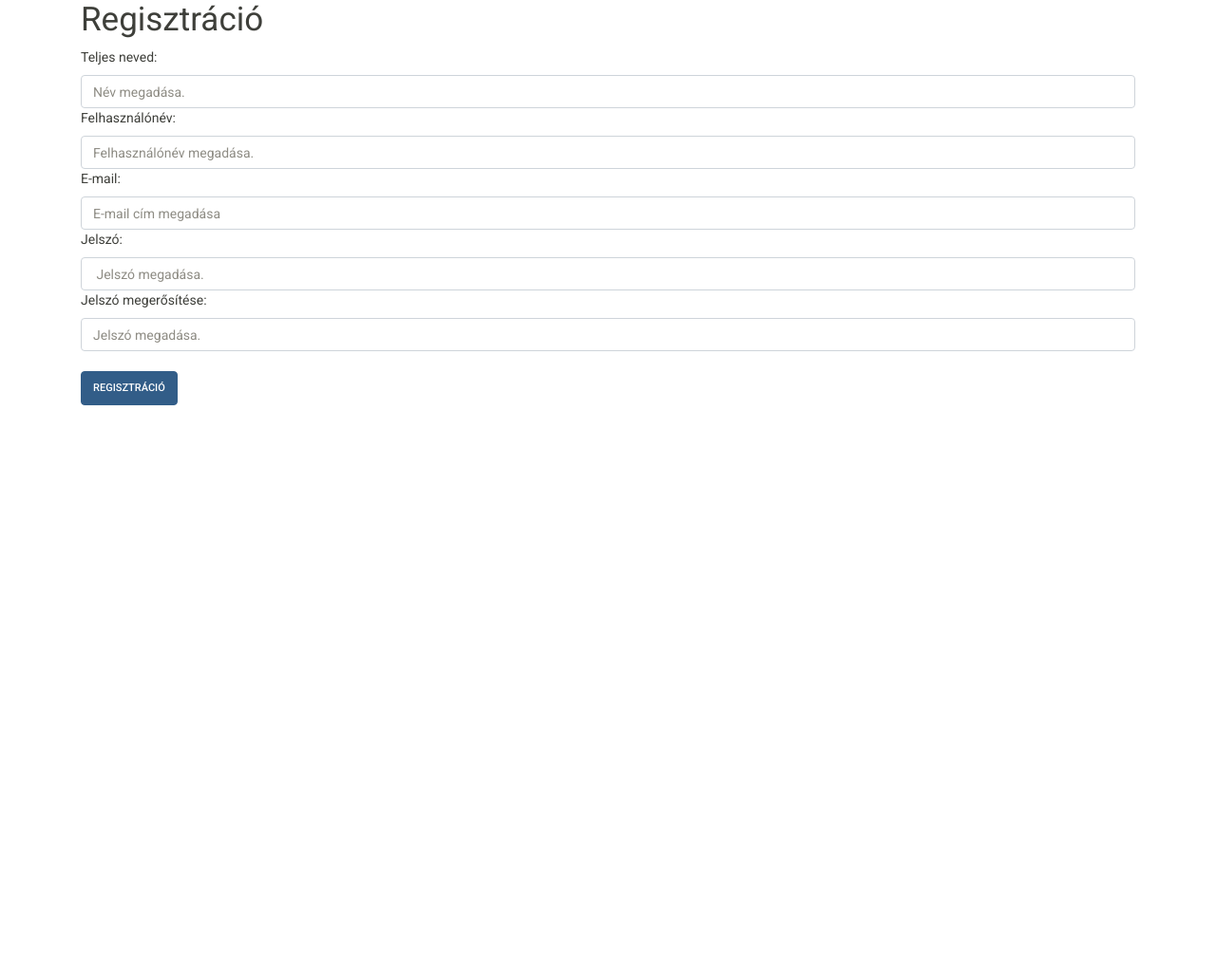
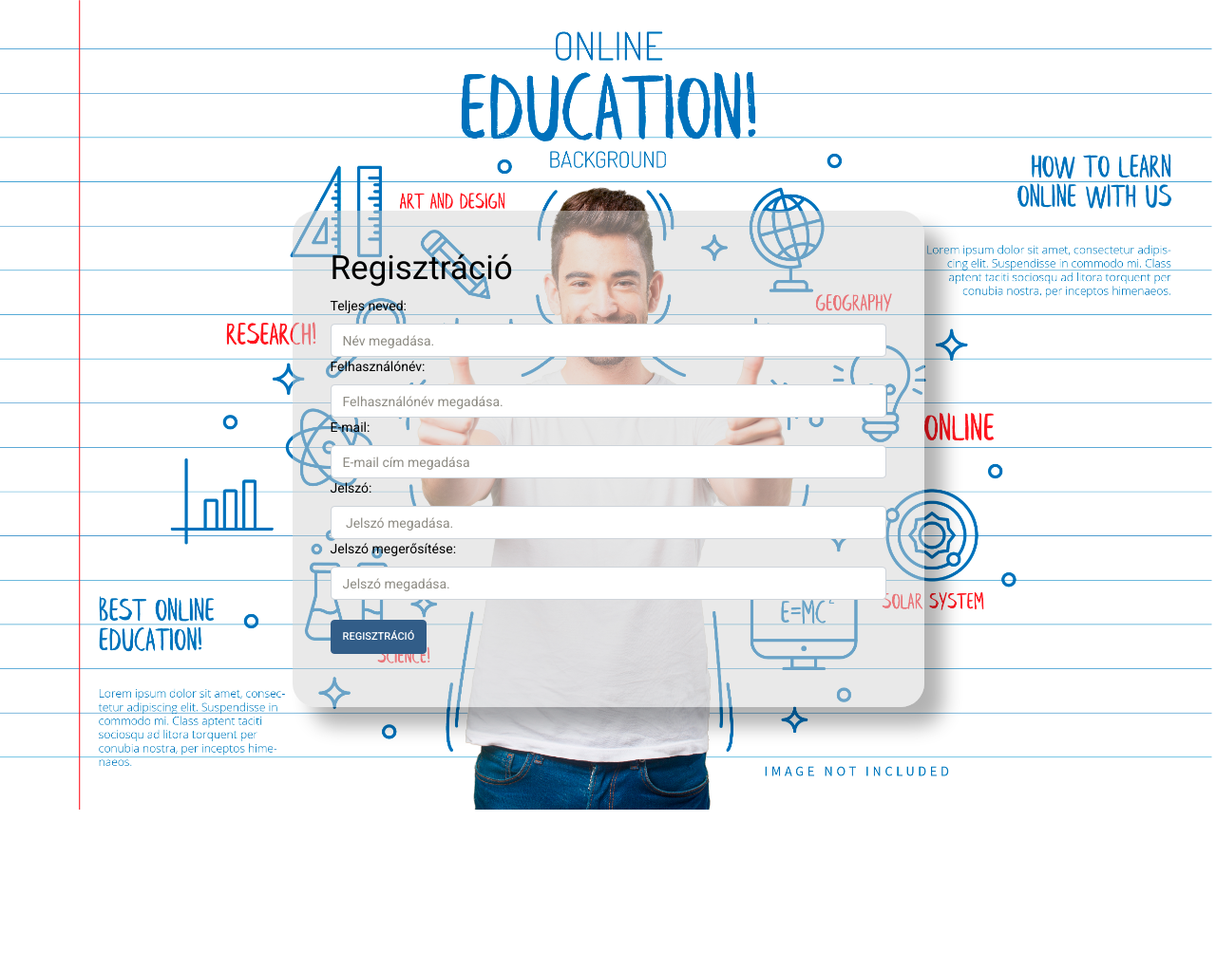
Before and after one commit to pl2team/PL2-repository, a CodeIgniter app: page /okito/index.php/users/Registration in a window 1280 px wide. Shown: the whole page at 95% size. Before the commit the page ends 427 px from the top, so only its background shows below. Run offline with CodeIgniter, Linux system fonts and the light colour scheme.

Commit message:
regisztráció háttér hozzáadása, form aktiválása, css container hozzáadása a formhoz

```diff
--- a/okito/application/config/routes.php
+++ b/okito/application/config/routes.php
@@ -49,6 +49,7 @@ defined('BASEPATH') OR exit('No direct script access allowed');
 | Examples:	my-controller/index	-> my_controller/index
 |		my-controller/my-method	-> my_controller/my_method
 */
+$route['register']="users/register";
 $route['registration']="users/registration";
 $route['default_controller'] = 'welcome';
 $route['404_override'] = '';
--- a/okito/application/controllers/Users.php
+++ b/okito/application/controllers/Users.php
@@ -8,6 +8,6 @@ class Users extends CI_Controller{
         $this->load->view('registration');
     }
     public function register(){
-        redirect('dummy_page');
+        echo 'dummy page regisztráció után.';
     }
 }
--- a/okito/application/views/registration.php
+++ b/okito/application/views/registration.php
@@ -3,10 +3,13 @@
     <head>
     <meta charset="UTF-8">
     <link rel="stylesheet" href="<?php echo base_url();?>assets/css/bootstrap.css">
+    <link rel="stylesheet" href="<?php echo base_url();?>assets/css/style.css">
     <title>Regisztráció</title>
     </head>
-    <body>
-        <div class="container">
+    <body class="regbody">
+        <div class="container h-100">
+            <div class="row  h-40" style="margin-top:20%">
+                <div class="col-7 mx-auto regform ">
                     <h1>Regisztráció</h1>
                          <?php echo form_open('users/register');?>
                             <div>
@@ -27,5 +30,7 @@
                             </div>
                     <?php echo form_close();?>
                 </div>
+            </div>
+        </div>
     </body>
 </html>
--- /dev/null
+++ b/okito/assets/css/style.css
@@ -0,0 +1,22 @@
+html,
+body {
+    height: 100%;
+}
+.regbody{
+    background: #fff url(http://localhost/okito/assets/images/regbg.jpg);
+    background-repeat: no-repeat;
+    background-size: cover;
+    -ms-background-size: cover;
+    -o-background-size: cover;
+    -moz-background-size: cover;
+    -webkit-background-size: cover;
+    color:black;
+
+}
+
+.regform{
+   	background: rgba(211, 211, 211, 0.5);
+	box-shadow: rgba(0, 0, 0, 0.3) 20px 20px 20px;
+        padding: 40px;
+        border-radius: 25px;
+}
```
Also changed, not shown: okito/assets/images/regbg.jpg (added). Lines whose indentation alone changed are shown as unchanged.
